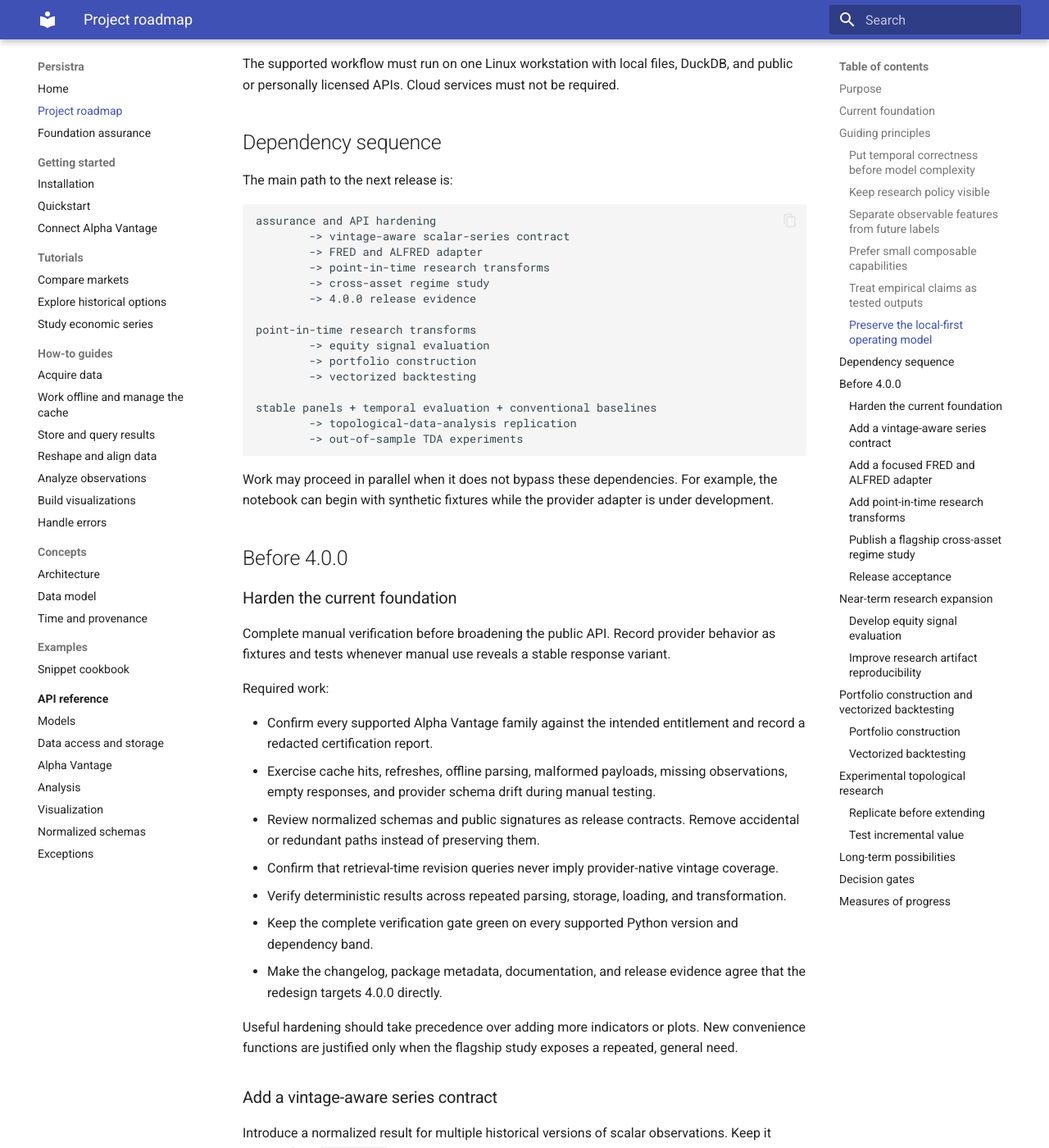
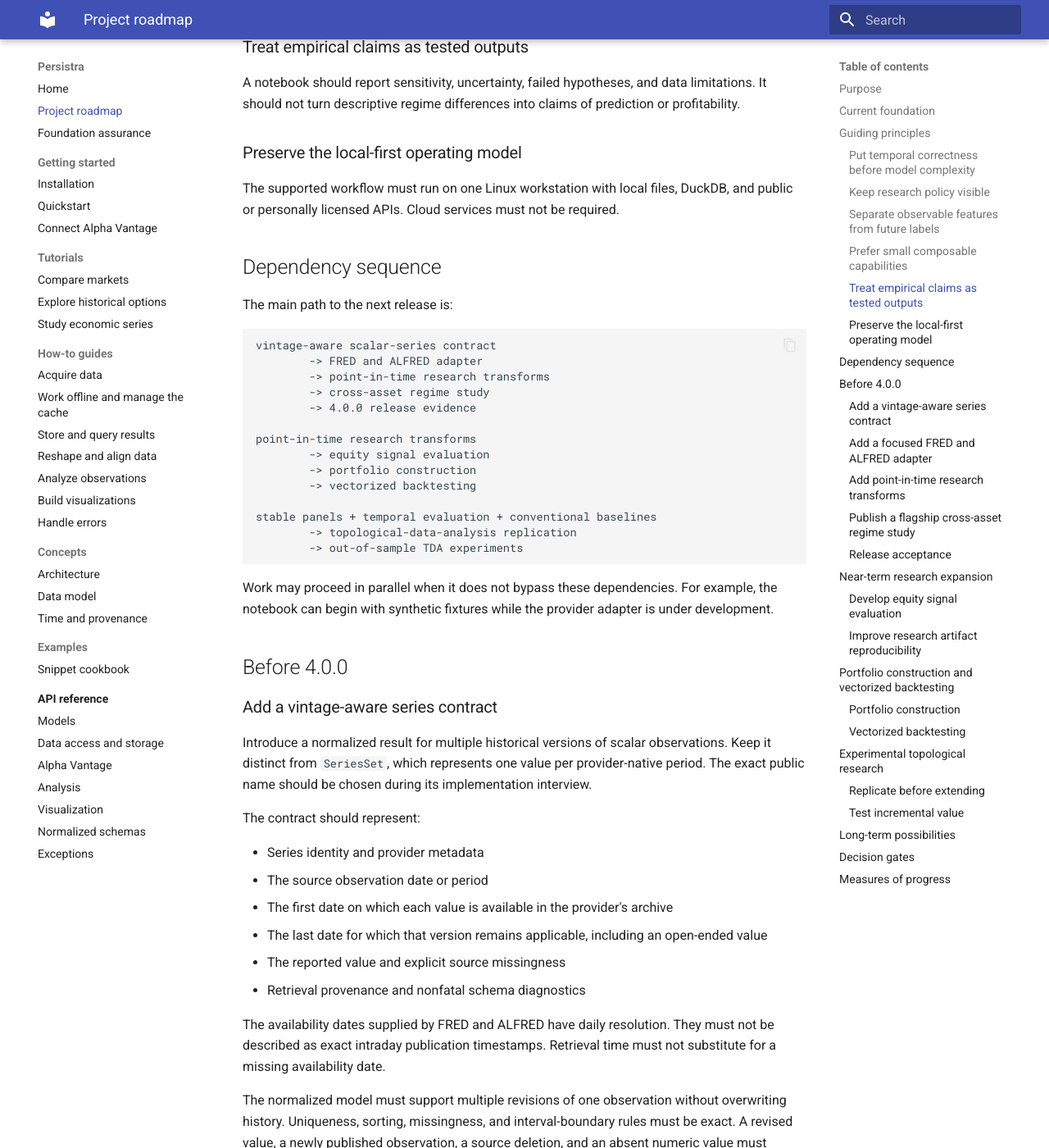
Before and after one commit to fallblu/persistra, an MkDocs documentation site: the page built from docs/roadmap.md, in a window 1280 px wide and 1400 px high, scrolled down 2255 px. Shown: the whole window at 82% size. Built offline with MkDocs 1.6.1 and Material for MkDocs 9.7.7, drawn with Linux system fonts in a browser that asks for light colours; some of the changed text lies outside the part shown.

Commit message:
docs: update project roadmap

````diff
--- a/docs/roadmap.md
+++ b/docs/roadmap.md
@@ -88,8 +95,7 @@ or personally licensed APIs. Cloud services must not be required.
 The main path to the next release is:
 
 ```text
-assurance and API hardening
-        -> vintage-aware scalar-series contract
+vintage-aware scalar-series contract
         -> FRED and ALFRED adapter
         -> point-in-time research transforms
         -> cross-asset regime study
@@ -109,29 +115,6 @@ Work may proceed in parallel when it does not bypass these dependencies. For exa
 notebook can begin with synthetic fixtures while the provider adapter is under development.
 
 ## Before 4.0.0
-
-### Harden the current foundation
-
-Complete manual verification before broadening the public API. Record provider behavior as
-fixtures and tests whenever manual use reveals a stable response variant.
-
-Required work:
-
-- Confirm every supported Alpha Vantage family against the intended entitlement and record a
-  redacted certification report.
-- Exercise cache hits, refreshes, offline parsing, malformed payloads, missing observations,
-  empty responses, and provider schema drift during manual testing.
-- Review normalized schemas and public signatures as release contracts. Remove accidental or
-  redundant paths instead of preserving them.
-- Confirm that retrieval-time revision queries never imply provider-native vintage coverage.
-- Verify deterministic results across repeated parsing, storage, loading, and transformation.
-- Keep the complete verification gate green on every supported Python version and dependency
-  band.
-- Make the changelog, package metadata, documentation, and release evidence agree that the
-  redesign targets 4.0.0 directly.
-
-Useful hardening should take precedence over adding more indicators or plots. New convenience
-functions are justified only when the flagship study exposes a repeated, general need.
 
 ### Add a vintage-aware series contract
 
@@ -253,8 +236,8 @@ notebook-only helpers should move into the library only after their general cont
 
 The release is ready when all of the following are true:
 
-- The current provider families pass their manual certification or have an explicit,
-  documented entitlement limitation.
+- The foundation assurance remains current, or a later certification records any provider or
+  entitlement limitation explicitly.
 - FRED or ALFRED data pass through acquisition, raw caching, normalization, DuckDB storage,
   point-in-time selection, analysis, and visualization without provider-specific logic leaking
   into downstream layers.
````
Also changed, not shown: other parts of docs/roadmap.md (+9 -2 lines).
